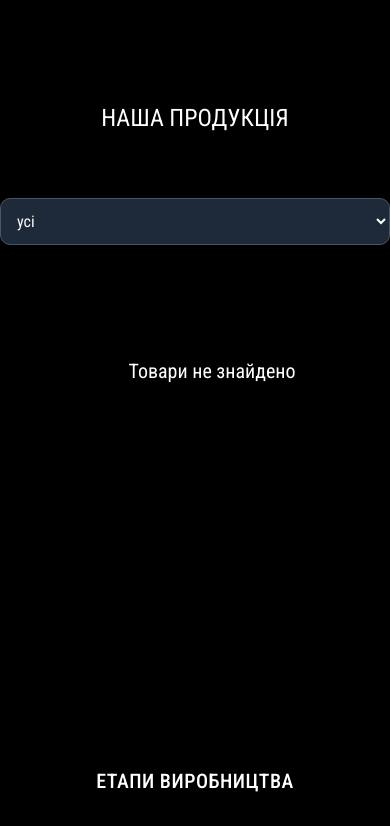
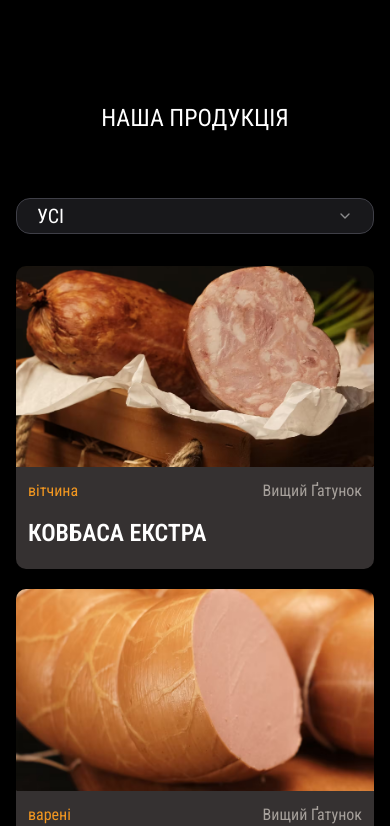
Before and after one commit to ArtemixArt228/chaika, a Next.js app: page /products in a window 390 px wide. Shown: the part 846-1672 px from the top of the page. Built offline with nearby package versions, Linux system fonts and the light colour scheme.

Commit message:
Refactor ProductsSection: add `useMediaQuery` hook for responsive item count, replace native select with custom Select component, update layout, spacings, and grid styles, and improve responsiveness.

```diff
--- /dev/null
+++ b/pnpm-workspace.yaml
@@ -0,0 +1,4 @@
+ignoredBuiltDependencies:
+  - '@tailwindcss/oxide'
+  - sharp
+  - unrs-resolver
--- a/src/app/products/products-section/products-section.tsx
+++ b/src/app/products/products-section/products-section.tsx
@@ -8,15 +8,26 @@
   PaginationContent,
   PaginationItem,
 } from "@/components/ui/pagination";
+import {
+  Select,
+  SelectContent,
+  SelectItem,
+  SelectTrigger,
+  SelectValue,
+} from "@/components/ui/select";
+
+import { useMediaQuery } from "@/hooks/use-media-query";
 
 import { ProductCard } from "@/app/products/products-section/components/product-card";
 import productsData from "@/app/products/products-section/product-cards.json";
 
 export const ProductsSection = () => {
   const [currentPage, setCurrentPage] = useState(1);
-  const [selectedCategory, setSelectedCategory] = useState("Усі");
+  const [selectedCategory, setSelectedCategory] = useState("усі");
 
-  const itemsPerPage = 9;
+  const isSmallDevice = useMediaQuery("only screen and (max-width : 640px)");
+
+  const itemsPerPage = isSmallDevice ? 3 : 9;
 
   const categories = [
     "усі",
@@ -83,7 +94,7 @@
   };
 
   return (
-    <section className="container mx-auto mb-20">
+    <section className="container mx-auto mb-16 sm:mb-20 lg:mb-24 xl:mb-36 px-4 sm:px-6 lg:px-8">
       <h4 className="text-2xl md:text-4xl uppercase text-center text-white mb-16">
         Наша продукція
       </h4>
@@ -107,21 +118,29 @@
 
       {/* Mobile Category Filter */}
       <div className="lg:hidden mb-8">
-        <select
+        <Select
           value={selectedCategory}
-          onChange={(e) => handleCategoryChange(e.target.value)}
-          className="w-full p-3 bg-gray-800 text-white rounded-lg border border-gray-600"
+          onValueChange={(value) => handleCategoryChange(value)}
         >
-          {categories.map((category) => (
-            <option key={category} value={category}>
-              {category}
-            </option>
-          ))}
-        </select>
+          <SelectTrigger className="w-full py-4 px-5 bg-zinc-900 text-white text-xl uppercase border border-zinc-700 rounded-xl focus:ring-0 focus:outline-none hover:border-main transition">
+            <SelectValue placeholder="Усі" />
+          </SelectTrigger>
+          <SelectContent className="bg-zinc-900 border border-zinc-700 text-white text-xl uppercase rounded-xl shadow-xl">
+            {categories.map((category) => (
+              <SelectItem
+                key={`mobile-${category}`}
+                value={category}
+                className="uppercase hover:text-orange-300 focus:bg-main focus:text-white"
+              >
+                {category}
+              </SelectItem>
+            ))}
+          </SelectContent>
+        </Select>
       </div>
 
       {/* Products Grid */}
-      <div className="grid grid-cols-[repeat(auto-fill,minmax(25rem,1fr))] gap-5 px-3 md:px-0 mb-20 min-h-[400px]">
+      <div className="grid grid-cols-[repeat(auto-fill,minmax(17rem,1fr))] lg:grid-cols-[repeat(auto-fill,minmax(24rem,1fr))] gap-5 mb-20 min-h-[400px]">
         {currentProducts.length > 0 ? (
           currentProducts.map((product) => (
             <ProductCard
--- a/src/components/shared/header.tsx
+++ b/src/components/shared/header.tsx
@@ -21,7 +21,7 @@
 } from "@/components/ui/sheet";
 import { Button } from "@/components/ui/button";
 
-import { useScrollProgress } from "@/hooks/useScrollProgress";
+import { useScrollProgress } from "@/hooks/use-scroll-progress";
 
 import { cn } from "@/lib/utils";
 import { ROUTES } from "@/constants/routes";
--- /dev/null
+++ b/src/components/ui/select.tsx
@@ -0,0 +1,185 @@
+"use client";
+
+import * as React from "react";
+import * as SelectPrimitive from "@radix-ui/react-select";
+import { CheckIcon, ChevronDownIcon, ChevronUpIcon } from "lucide-react";
+
+import { cn } from "@/lib/utils";
+
+function Select({
+  ...props
+}: React.ComponentProps<typeof SelectPrimitive.Root>) {
+  return <SelectPrimitive.Root data-slot="select" {...props} />;
+}
+
+function SelectGroup({
+  ...props
+}: React.ComponentProps<typeof SelectPrimitive.Group>) {
+  return <SelectPrimitive.Group data-slot="select-group" {...props} />;
+}
+
+function SelectValue({
+  ...props
+}: React.ComponentProps<typeof SelectPrimitive.Value>) {
+  return <SelectPrimitive.Value data-slot="select-value" {...props} />;
+}
+
+function SelectTrigger({
+  className,
+  size = "default",
+  children,
+  ...props
+}: React.ComponentProps<typeof SelectPrimitive.Trigger> & {
+  size?: "sm" | "default";
+}) {
+  return (
+    <SelectPrimitive.Trigger
+      data-slot="select-trigger"
+      data-size={size}
+      className={cn(
+        "border-input data-[placeholder]:text-muted-foreground [&_svg:not([class*='text-'])]:text-muted-foreground focus-visible:border-ring focus-visible:ring-ring/50 aria-invalid:ring-destructive/20 dark:aria-invalid:ring-destructive/40 aria-invalid:border-destructive dark:bg-input/30 dark:hover:bg-input/50 flex w-fit items-center justify-between gap-2 rounded-md border bg-transparent px-3 py-2 text-sm whitespace-nowrap shadow-xs transition-[color,box-shadow] outline-none focus-visible:ring-[3px] disabled:cursor-not-allowed disabled:opacity-50 data-[size=default]:h-9 data-[size=sm]:h-8 *:data-[slot=select-value]:line-clamp-1 *:data-[slot=select-value]:flex *:data-[slot=select-value]:items-center *:data-[slot=select-value]:gap-2 [&_svg]:pointer-events-none [&_svg]:shrink-0 [&_svg:not([class*='size-'])]:size-4",
+        className,
+      )}
+      {...props}
+    >
+      {children}
+      <SelectPrimitive.Icon asChild>
+        <ChevronDownIcon className="size-4 opacity-50" />
+      </SelectPrimitive.Icon>
+    </SelectPrimitive.Trigger>
+  );
+}
+
+function SelectContent({
+  className,
+  children,
+  position = "popper",
+  ...props
+}: React.ComponentProps<typeof SelectPrimitive.Content>) {
+  return (
+    <SelectPrimitive.Portal>
+      <SelectPrimitive.Content
+        data-slot="select-content"
+        className={cn(
+          "bg-popover text-popover-foreground data-[state=open]:animate-in data-[state=closed]:animate-out data-[state=closed]:fade-out-0 data-[state=open]:fade-in-0 data-[state=closed]:zoom-out-95 data-[state=open]:zoom-in-95 data-[side=bottom]:slide-in-from-top-2 data-[side=left]:slide-in-from-right-2 data-[side=right]:slide-in-from-left-2 data-[side=top]:slide-in-from-bottom-2 relative z-50 max-h-(--radix-select-content-available-height) min-w-[8rem] origin-(--radix-select-content-transform-origin) overflow-x-hidden overflow-y-auto rounded-md border shadow-md",
+          position === "popper" &&
+            "data-[side=bottom]:translate-y-1 data-[side=left]:-translate-x-1 data-[side=right]:translate-x-1 data-[side=top]:-translate-y-1",
+          className,
+        )}
+        position={position}
+        {...props}
+      >
+        <SelectScrollUpButton />
+        <SelectPrimitive.Viewport
+          className={cn(
+            "p-1",
+            position === "popper" &&
+              "h-[var(--radix-select-trigger-height)] w-full min-w-[var(--radix-select-trigger-width)] scroll-my-1",
+          )}
+        >
+          {children}
+        </SelectPrimitive.Viewport>
+        <SelectScrollDownButton />
+      </SelectPrimitive.Content>
+    </SelectPrimitive.Portal>
+  );
+}
+
+function SelectLabel({
+  className,
+  ...props
+}: React.ComponentProps<typeof SelectPrimitive.Label>) {
+  return (
+    <SelectPrimitive.Label
+      data-slot="select-label"
+      className={cn("text-muted-foreground px-2 py-1.5 text-xs", className)}
+      {...props}
+    />
+  );
+}
+
+function SelectItem({
+  className,
+  children,
+  ...props
+}: React.ComponentProps<typeof SelectPrimitive.Item>) {
+  return (
+    <SelectPrimitive.Item
+      data-slot="select-item"
+      className={cn(
+        "focus:bg-accent focus:text-accent-foreground [&_svg:not([class*='text-'])]:text-muted-foreground relative flex w-full cursor-default items-center gap-2 rounded-sm py-1.5 pr-8 pl-2 text-sm outline-hidden select-none data-[disabled]:pointer-events-none data-[disabled]:opacity-50 [&_svg]:pointer-events-none [&_svg]:shrink-0 [&_svg:not([class*='size-'])]:size-4 *:[span]:last:flex *:[span]:last:items-center *:[span]:last:gap-2",
+        className,
+      )}
+      {...props}
+    >
+      <span className="absolute right-2 flex size-3.5 items-center justify-center">
+        <SelectPrimitive.ItemIndicator>
+          <CheckIcon className="size-4" />
+        </SelectPrimitive.ItemIndicator>
+      </span>
+      <SelectPrimitive.ItemText>{children}</SelectPrimitive.ItemText>
+    </SelectPrimitive.Item>
+  );
+}
+
+function SelectSeparator({
+  className,
+  ...props
+}: React.ComponentProps<typeof SelectPrimitive.Separator>) {
+  return (
+    <SelectPrimitive.Separator
+      data-slot="select-separator"
+      className={cn("bg-border pointer-events-none -mx-1 my-1 h-px", className)}
+      {...props}
+    />
+  );
+}
+
+function SelectScrollUpButton({
+  className,
+  ...props
+}: React.ComponentProps<typeof SelectPrimitive.ScrollUpButton>) {
+  return (
+    <SelectPrimitive.ScrollUpButton
+      data-slot="select-scroll-up-button"
+      className={cn(
+        "flex cursor-default items-center justify-center py-1",
+        className,
+      )}
+      {...props}
+    >
+      <ChevronUpIcon className="size-4" />
+    </SelectPrimitive.ScrollUpButton>
+  );
+}
+
+function SelectScrollDownButton({
+  className,
+  ...props
+}: React.ComponentProps<typeof SelectPrimitive.ScrollDownButton>) {
+  return (
+    <SelectPrimitive.ScrollDownButton
+      data-slot="select-scroll-down-button"
+      className={cn(
+        "flex cursor-default items-center justify-center py-1",
+        className,
+      )}
+      {...props}
+    >
+      <ChevronDownIcon className="size-4" />
+    </SelectPrimitive.ScrollDownButton>
+  );
+}
+
+export {
+  Select,
+  SelectContent,
+  SelectGroup,
+  SelectItem,
+  SelectLabel,
+  SelectScrollDownButton,
+  SelectScrollUpButton,
+  SelectSeparator,
+  SelectTrigger,
+  SelectValue,
+};
--- /dev/null
+++ b/src/hooks/use-media-query.ts
@@ -0,0 +1,19 @@
+import * as React from "react";
+
+export const useMediaQuery = (query: string) => {
+  const [value, setValue] = React.useState(false);
+
+  React.useEffect(() => {
+    function onChange(event: MediaQueryListEvent) {
+      setValue(event.matches);
+    }
+
+    const result = matchMedia(query);
+    result.addEventListener("change", onChange);
+    setValue(result.matches);
+
+    return () => result.removeEventListener("change", onChange);
+  }, [query]);
+
+  return value;
+};
```
Also changed, not shown: package.json (+22 -21 lines), src/hooks/use-scroll-progress.ts (renamed from src/hooks/useScrollProgress.ts), 1 other file (tests, documents, lock files or other folders).
